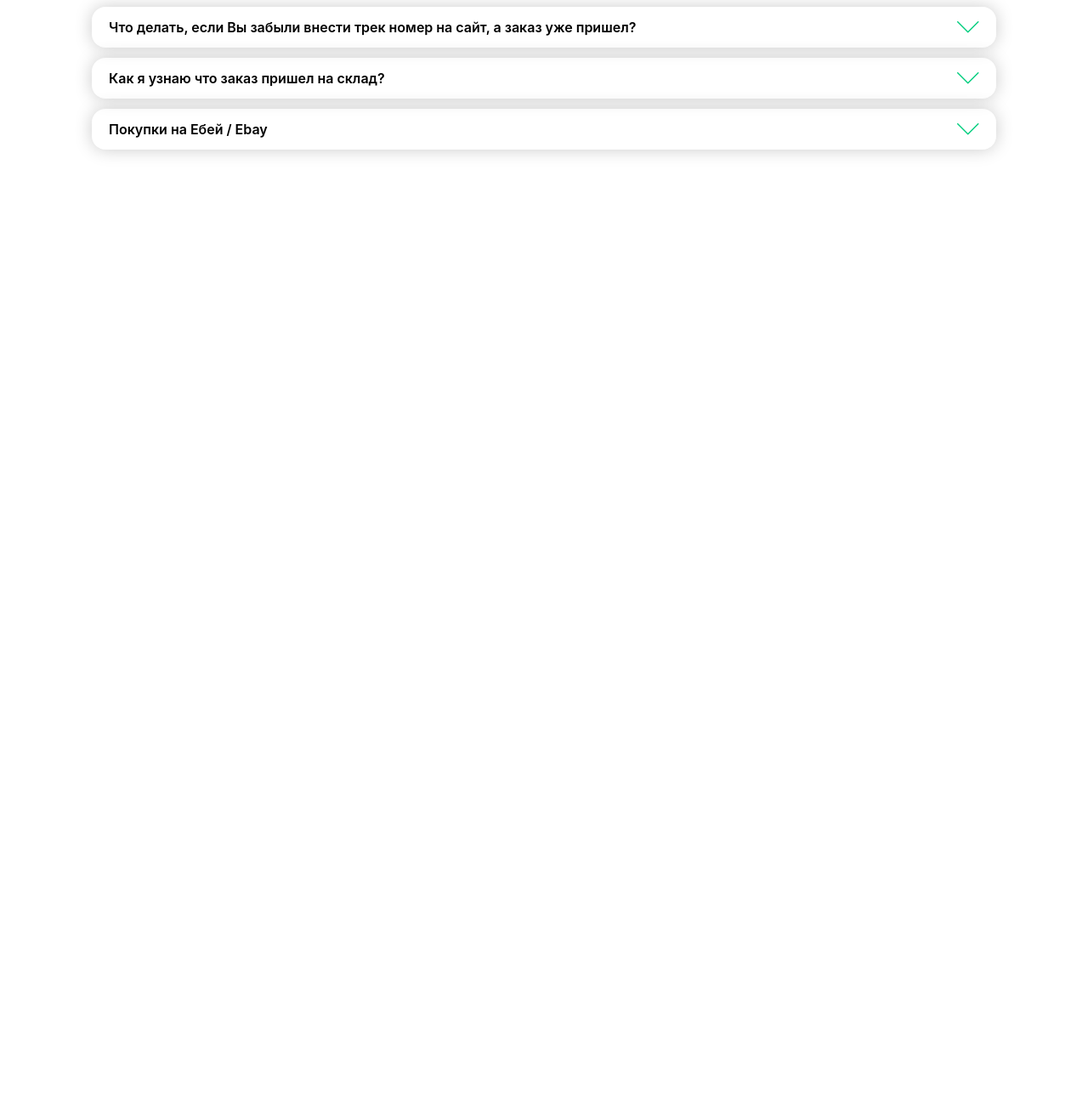
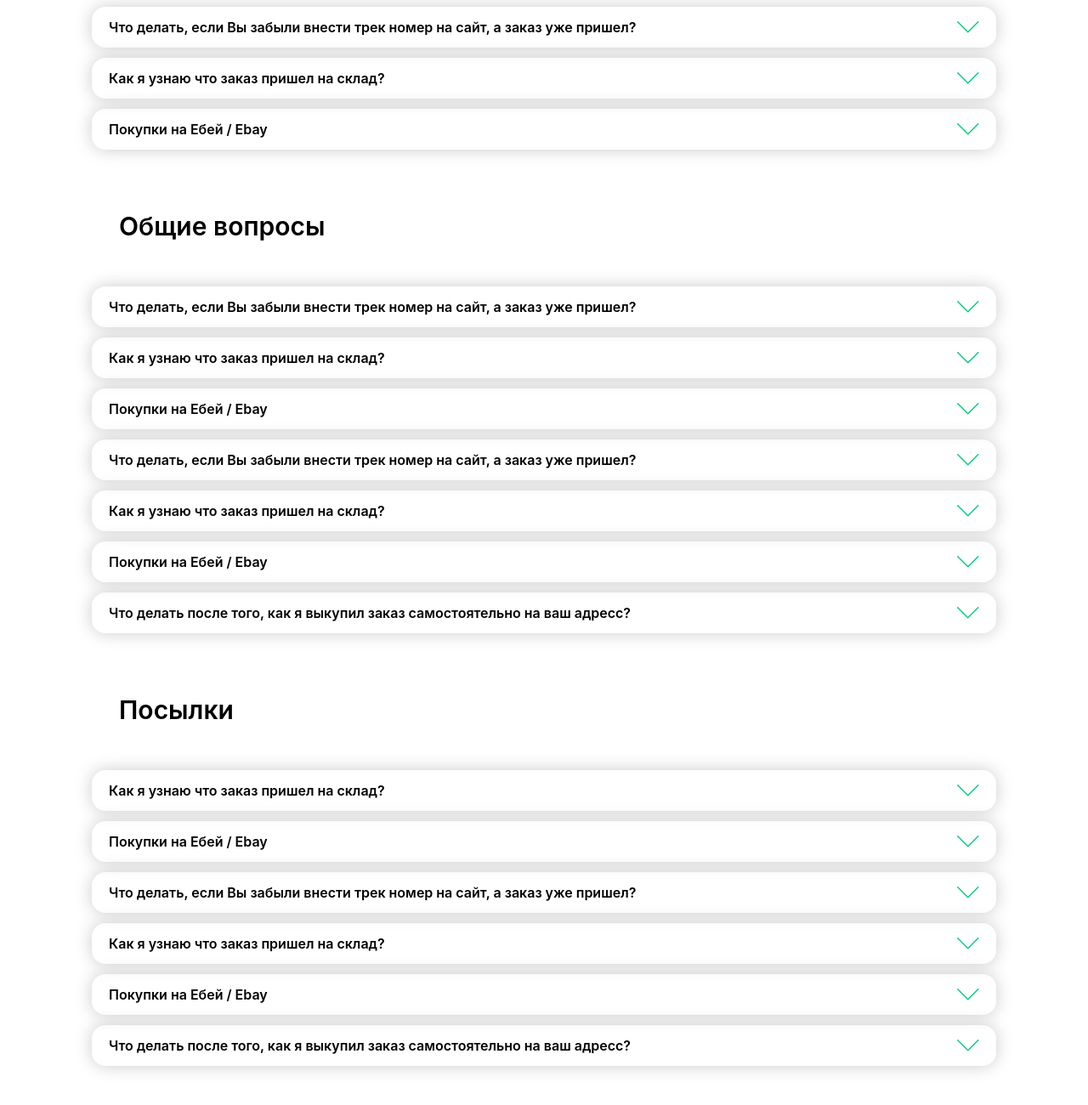
Before and after one commit to muhammadzoirov40-crypto/branch-2, a website: page page5.html in a window 1280 px wide. Shown: the part 2223-3523 px from the top of the page at 85% size. Before the commit the page ends 2447 px from the top, so only its background shows below. Drawn offline with nearby package versions, Linux system fonts and the light colour scheme; files that its build step writes are made by us from their sources.

Commit message:
Посылки

```diff
--- a/page5.html
+++ b/page5.html
@@ -196,6 +196,83 @@
             </div>
 
         </section>
+         <h1 class="font-semibold text-[25px] lg:text-[30px] lg:px-30 my-5 mt-10">Общие вопросы</h1>
+
+        <section class="my-5 items-center lg:mx-20 rounded-2xl py-4 p-2">
+            <div style="box-shadow: 0px 0px 20px rgb(203, 203, 203);"
+                class="justify-between rounded-2xl py-3  flex gap-3 items-center my-3 px-5">
+                <h1 class="font-semibold">Что делать, если Вы забыли внести трек номер на сайт, а заказ уже пришел?</h1>
+                <img src="./imgp5/Vector 50.png" alt="" class="text-end">
+            </div>
+            <div style="box-shadow: 0px 0px 20px rgb(203, 203, 203);"
+                class="justify-between rounded-2xl py-3  flex gap-3 items-center my-3 px-5">
+                <h1 class="font-semibold">Как я узнаю что заказ пришел на склад?</h1>
+                <img src="./imgp5/Vector 50.png" alt="" class="text-end">
+            </div>
+            <div style="box-shadow: 0px 0px 20px rgb(203, 203, 203);"
+                class="justify-between rounded-2xl py-3  flex gap-3 items-center my-3 px-5">
+                <h1 class="font-semibold">Покупки на Eбeй / Ebay</h1>
+                <img src="./imgp5/Vector 50.png" alt="" class="text-end">
+            </div>
+            <div style="box-shadow: 0px 0px 20px rgb(203, 203, 203);"
+                class="justify-between rounded-2xl py-3  flex gap-3 items-center my-3 px-5">
+                <h1 class="font-semibold">Что делать, если Вы забыли внести трек номер на сайт, а заказ уже пришел?</h1>
+                <img src="./imgp5/Vector 50.png" alt="" class="text-end">
+            </div>
+            <div style="box-shadow: 0px 0px 20px rgb(203, 203, 203);"
+                class="justify-between rounded-2xl py-3  flex gap-3 items-center my-3 px-5">
+                <h1 class="font-semibold">Как я узнаю что заказ пришел на склад?</h1>
+                <img src="./imgp5/Vector 50.png" alt="" class="text-end">
+            </div>
+            <div style="box-shadow: 0px 0px 20px rgb(203, 203, 203);"
+                class="justify-between rounded-2xl py-3  flex gap-3 items-center my-3 px-5">
+                <h1 class="font-semibold">Покупки на Eбeй / Ebay</h1>
+                <img src="./imgp5/Vector 50.png" alt="" class="text-end">
+            </div>
+            <div style="box-shadow: 0px 0px 20px rgb(203, 203, 203);"
+                class="justify-between rounded-2xl py-3  flex gap-3 items-center my-3 px-5">
+                <h1 class="font-semibold">Что делать после того, как я выкупил заказ самостоятельно на ваш адресс?
+                </h1>
+                <img src="./imgp5/Vector 50.png" alt="" class="text-end">
+            </div>
+        </section>
+
+         <h1 class="font-semibold text-[25px] lg:text-[30px] lg:px-30 my-5 mt-10">Посылки</h1>
+
+        <section class="my-5 items-center lg:mx-20 rounded-2xl py-4 p-2">
+           <div style="box-shadow: 0px 0px 20px rgb(203, 203, 203);"
+                class="justify-between rounded-2xl py-3  flex gap-3 items-center my-3 px-5">
+                <h1 class="font-semibold">Как я узнаю что заказ пришел на склад?</h1>
+                <img src="./imgp5/Vector 50.png" alt="" class="text-end">
+            </div>
+            <div style="box-shadow: 0px 0px 20px rgb(203, 203, 203);"
+                class="justify-between rounded-2xl py-3  flex gap-3 items-center my-3 px-5">
+                <h1 class="font-semibold">Покупки на Eбeй / Ebay</h1>
+                <img src="./imgp5/Vector 50.png" alt="" class="text-end">
+            </div>
+            <div style="box-shadow: 0px 0px 20px rgb(203, 203, 203);"
+                class="justify-between rounded-2xl py-3  flex gap-3 items-center my-3 px-5">
+                <h1 class="font-semibold">Что делать, если Вы забыли внести трек номер на сайт, а заказ уже пришел?</h1>
+                <img src="./imgp5/Vector 50.png" alt="" class="text-end">
+            </div>
+            <div style="box-shadow: 0px 0px 20px rgb(203, 203, 203);"
+                class="justify-between rounded-2xl py-3  flex gap-3 items-center my-3 px-5">
+                <h1 class="font-semibold">Как я узнаю что заказ пришел на склад?</h1>
+                <img src="./imgp5/Vector 50.png" alt="" class="text-end">
+            </div>
+            <div style="box-shadow: 0px 0px 20px rgb(203, 203, 203);"
+                class="justify-between rounded-2xl py-3  flex gap-3 items-center my-3 px-5">
+                <h1 class="font-semibold">Покупки на Eбeй / Ebay</h1>
+                <img src="./imgp5/Vector 50.png" alt="" class="text-end">
+            </div>
+            <div style="box-shadow: 0px 0px 20px rgb(203, 203, 203);"
+                class="justify-between rounded-2xl py-3  flex gap-3 items-center my-3 px-5">
+                <h1 class="font-semibold">Что делать после того, как я выкупил заказ самостоятельно на ваш адресс?
+                </h1>
+                <img src="./imgp5/Vector 50.png" alt="" class="text-end">
+            </div>
+        </section>
+
     </section>
 </body>
 
```
